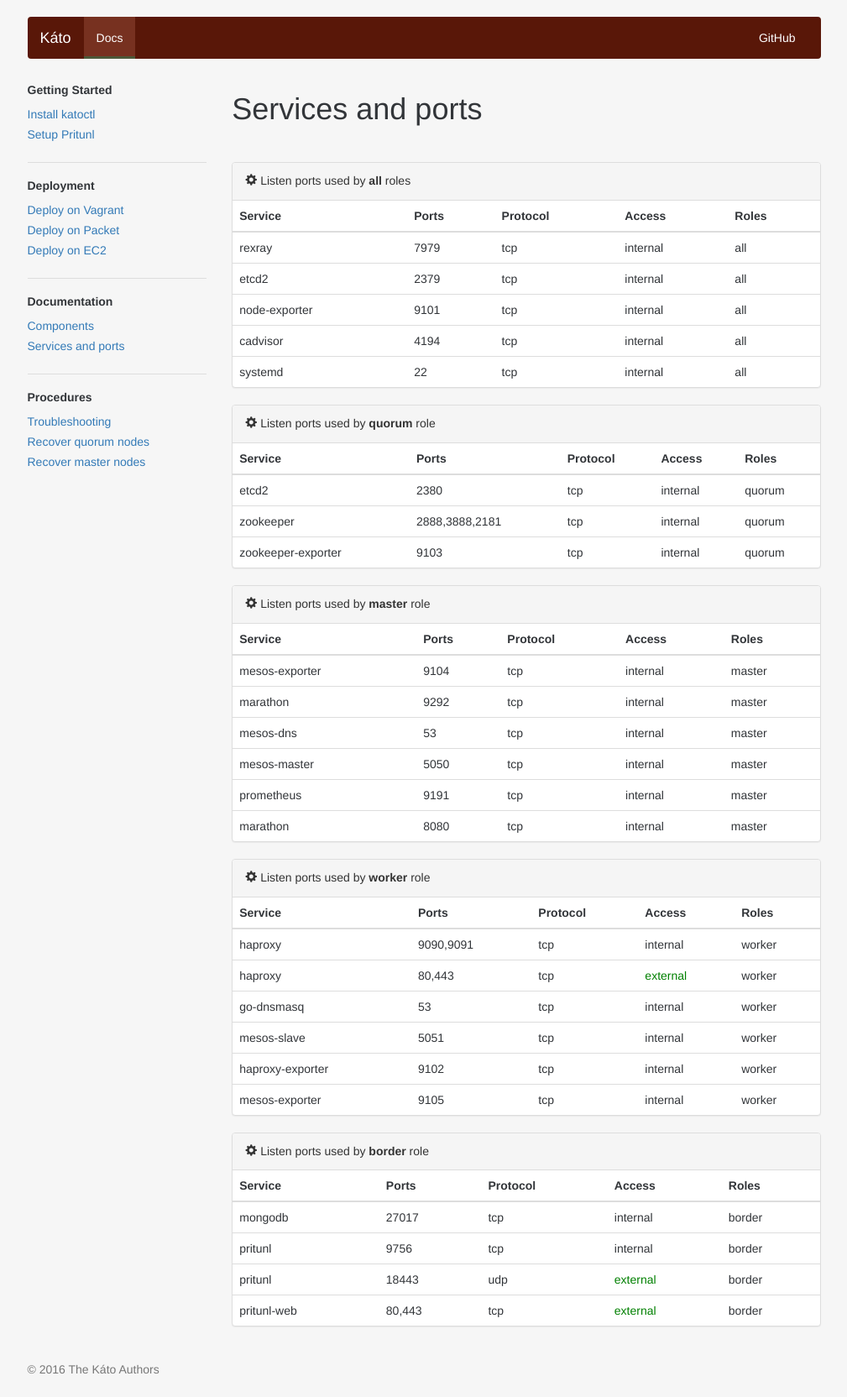
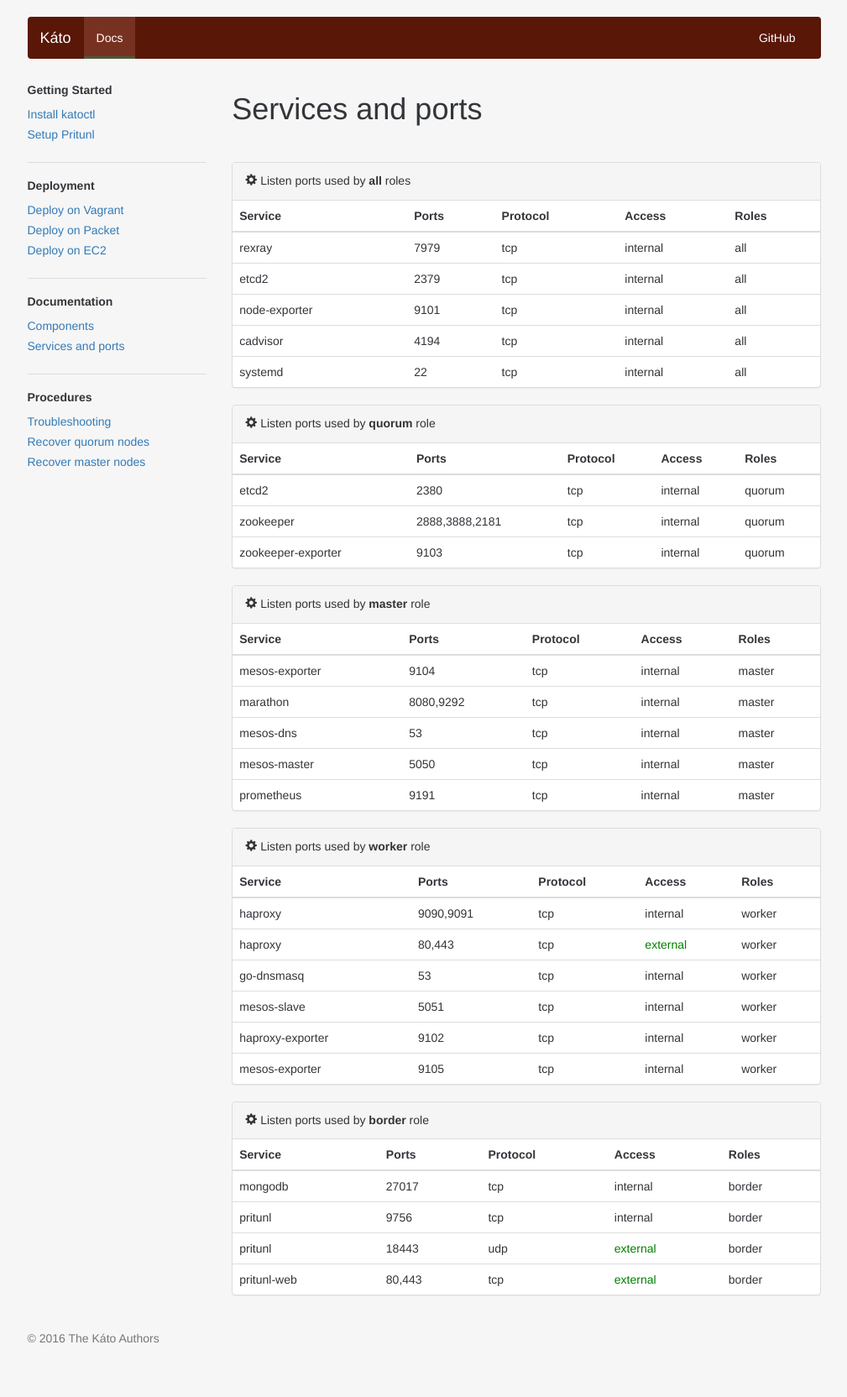
Before and after one commit to h0tbird/coreseed, a Jekyll site: the page built from docs/docs/services_and_ports.md, in a window 1280 px wide. Shown: the whole page at 84% size, without its empty margins (135-1144 px from the left). Built offline with Jekyll 4.4.1, drawn with Linux system fonts in a browser that asks for light colours; nearby versions of some CDN libraries; some web fonts are replaced; after the commit the page ends 1627 px from its top, so only the background shows below that.

Commit message:
Update docs/services_and_ports.md

```diff
--- a/docs/docs/services_and_ports.md
+++ b/docs/docs/services_and_ports.md
@@ -38,11 +38,10 @@ title: Services and ports
    <thead><tr> <th>Service</th> <th>Ports</th> <th>Protocol</th> <th>Access</th> <th>Roles</th> </tr></thead>
    <tbody>
    <tr> <td>mesos-exporter</td> <td>9104</td> <td>tcp</td> <td>internal</td> <td>master</td> </tr>
-   <tr> <td>marathon</td> <td>9292</td> <td>tcp</td> <td>internal</td> <td>master</td> </tr>
+   <tr> <td>marathon</td> <td>8080,9292</td> <td>tcp</td> <td>internal</td> <td>master</td> </tr>
    <tr> <td>mesos-dns</td> <td>53</td> <td>tcp</td> <td>internal</td> <td>master</td> </tr>
    <tr> <td>mesos-master</td> <td>5050</td> <td>tcp</td> <td>internal</td> <td>master</td> </tr>
    <tr> <td>prometheus</td> <td>9191</td> <td>tcp</td> <td>internal</td> <td>master</td> </tr>
-   <tr> <td>marathon</td> <td>8080</td> <td>tcp</td> <td>internal</td> <td>master</td> </tr>
    </tbody>
   </table>
 </div>
```
